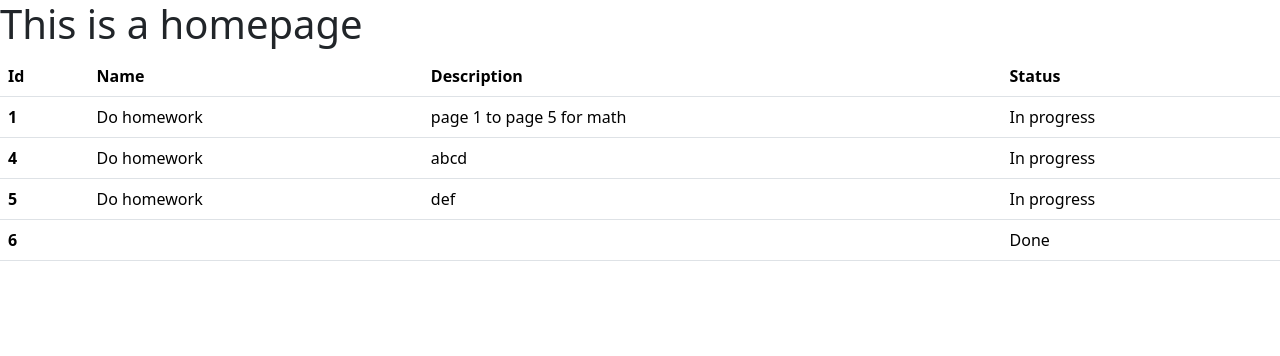
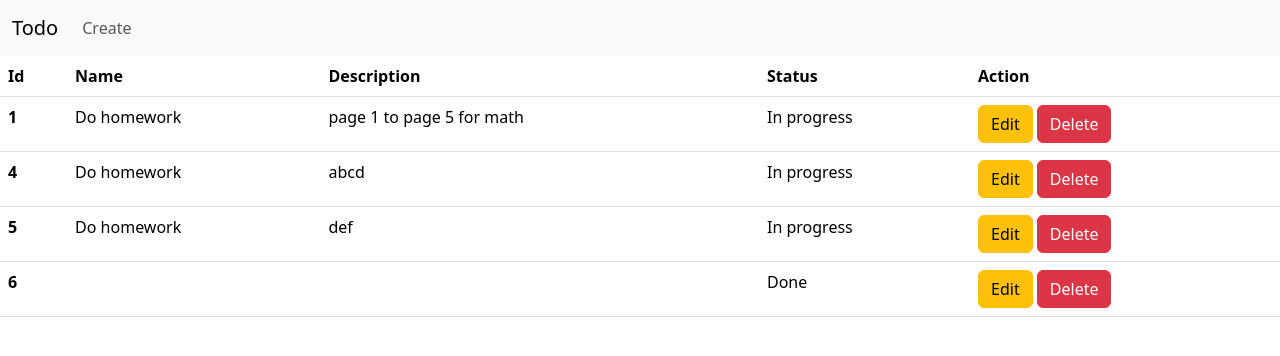
Before and after one commit to nvb02/Todo, a Django app: page /home/ in a window 1280 px wide. Shown: the top 356 px of the page. Run offline with Django 5.2, Linux system fonts and the light colour scheme; data comes from the database, SQL or seed files in the repository.

Commit message:
navigation bar added along with edit and delete buttons

```diff
--- a/ToDo/urls.py
+++ b/ToDo/urls.py
@@ -20,6 +20,6 @@ from base.views import home, create #importing create function that is rendering
 
 urlpatterns = [
     path('admin/', admin.site.urls),
-    path('home/', home),
-    path('create/', create,name='home') #every path is a url.. 2 arguments is necessary inside the path --> 1. url name, 2. function or view to be called through url (the function must include request and response which is render that displays create.html))
+    path('home/', home,name='home'),
+    path('create/', create,name='create') #every path is a url.. 2 arguments is necessary inside the path --> 1. url name, 2. function or view to be called through url (the function must include request and response which is render that displays create.html))
 ]
--- a/templates/create.html
+++ b/templates/create.html
@@ -8,7 +8,7 @@
     <title>Create</title>
 </head>
 <body>
-    <h1>This is a create page</h1>
+    {% include 'nav.html' %}
     <form method="POST">
         {% csrf_token %}
         <div class="mb-3">
--- a/templates/index.html
+++ b/templates/index.html
@@ -8,7 +8,7 @@
     <title>Home</title>
 </head>
 <body>
-    <h1>This is a homepage</h1>
+    {% include 'nav.html' %}
     <table class="table">
         <thead>
           <tr>
@@ -16,6 +16,7 @@
             <th scope="col">Name</th>
             <th scope="col">Description</th>
             <th scope="col">Status</th>
+            <th scope="col">Action</th>
           </tr>
         </thead>
         <tbody>
@@ -25,6 +26,8 @@
                     <td>{{todo.name}}</td>
                     <td>{{todo.description}}</td>
                     <td>{{todo.status}}</td>
+                    <td><button type="button" class="btn btn-warning">Edit</button>
+                        <button type="button" class="btn btn-danger">Delete</button></td>
                 </tr>
             {% endfor %}
         </tbody>
--- /dev/null
+++ b/templates/nav.html
@@ -0,0 +1,15 @@
+<nav class="navbar navbar-expand-lg bg-body-tertiary">
+    <div class="container-fluid">
+      <a class="navbar-brand" href="{% url 'home' %}">Todo</a>
+      <button class="navbar-toggler" type="button" data-bs-toggle="collapse" data-bs-target="#navbarNav" aria-controls="navbarNav" aria-expanded="false" aria-label="Toggle navigation">
+        <span class="navbar-toggler-icon"></span>
+      </button>
+      <div class="collapse navbar-collapse" id="navbarNav">
+        <ul class="navbar-nav">
+          <li class="nav-item">
+            <a class="nav-link" href="{% url 'create' %}">Create</a>
+          </li>
+        </ul>
+      </div>
+    </div>
+  </nav>
```
